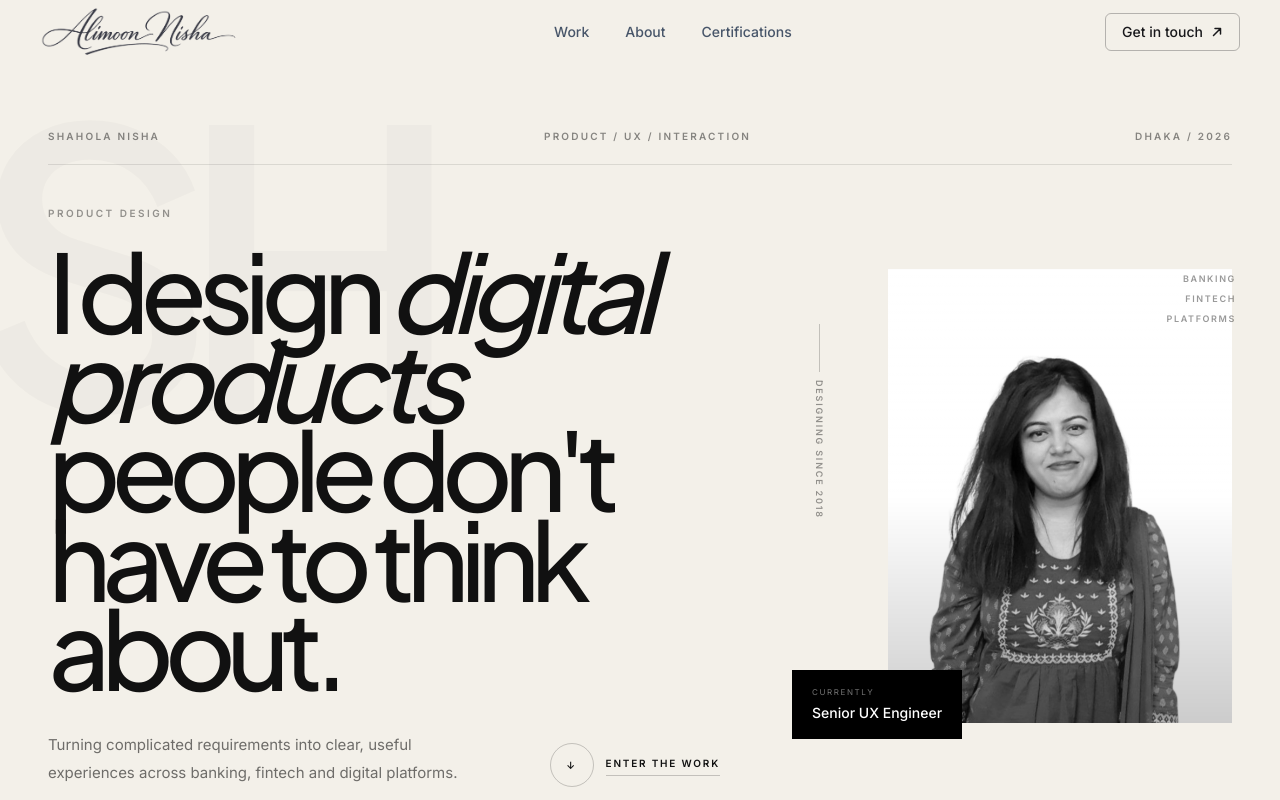
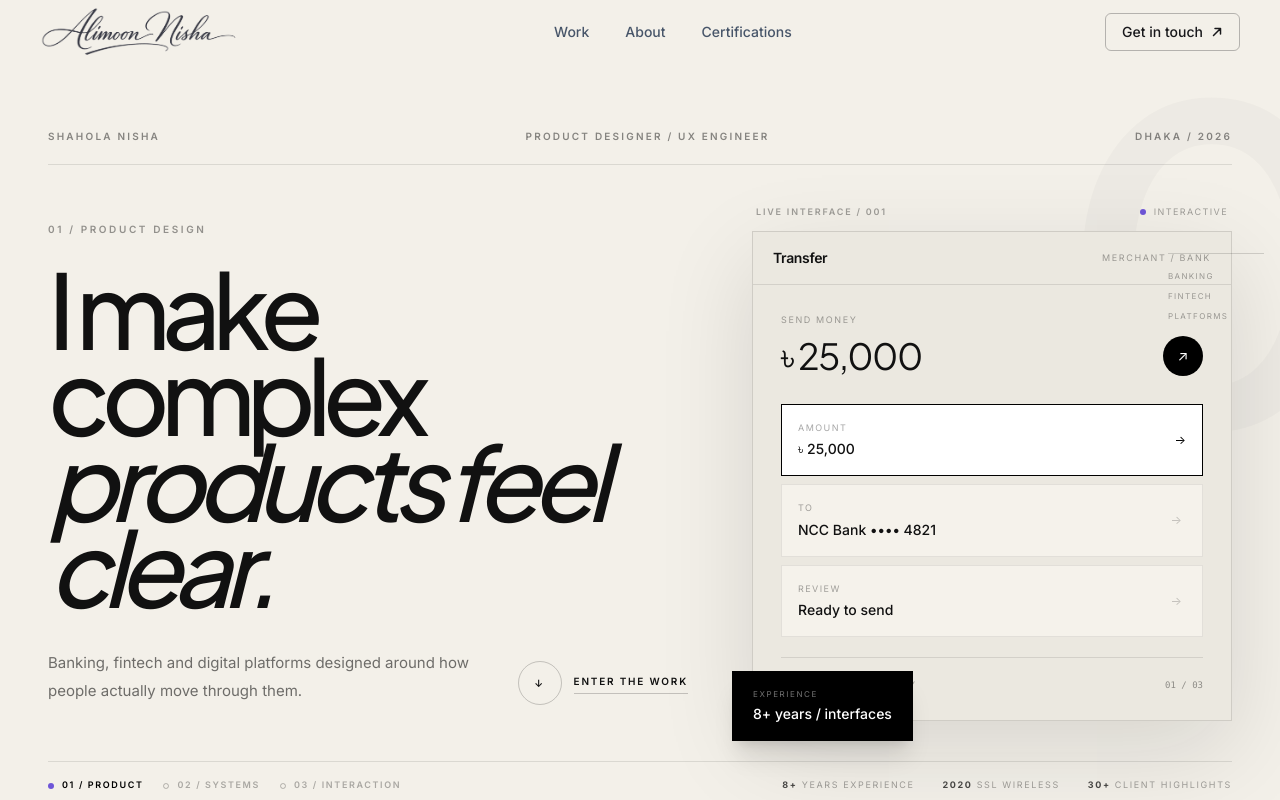
Before and after one commit to shaholaathena/shahola-nisha, a React (Vite) app: page / in a window 1280 px wide. Shown: the top 800 px of the page. Built offline with nearby package versions, Linux system fonts and the light colour scheme.

Commit message:
Rework hero as interactive product canvas

```diff
--- a/src/components/sections/Hero.jsx
+++ b/src/components/sections/Hero.jsx
@@ -1,37 +1,44 @@
 import { useRef, useState } from 'react'
 import { motion, useMotionValue, useSpring, useTransform } from 'framer-motion'
 import { stats } from '../../data/portfolio'
-import heroImg from '../../assets/hero.png'
 
 const EASE = [0.16, 1, 0.3, 1]
 
 const modes = {
   product: {
-    label: 'PRODUCT DESIGN',
-    title: <>I design <em>digital products</em> people don't have to think about.</>,
-    copy: 'Turning complicated requirements into clear, useful experiences across banking, fintech and digital platforms.',
+    label: 'PRODUCT',
+    eyebrow: '01 / PRODUCT DESIGN',
+    title: <>I make complex<br /><em>products feel clear.</em></>,
+    copy: 'Banking, fintech and digital platforms designed around how people actually move through them.',
   },
   systems: {
-    label: 'DESIGN SYSTEMS',
-    title: <>I turn <em>complex systems</em> into interfaces that scale.</>,
-    copy: 'From tokens and components to white-label products, I design for consistency without losing character.',
+    label: 'SYSTEMS',
+    eyebrow: '02 / DESIGN SYSTEMS',
+    title: <>I build systems<br /><em>that stay coherent.</em></>,
+    copy: 'Tokens, components and patterns that let multiple products grow without losing their identity.',
   },
   interaction: {
-    label: 'INTERACTION DESIGN',
-    title: <>I make <em>interfaces</em> feel natural, not decorated.</>,
-    copy: 'Motion, feedback and behavior used with purpose — so every interaction communicates something.',
+    label: 'INTERACTION',
+    eyebrow: '03 / INTERACTION DESIGN',
+    title: <>I design the<br /><em>space between screens.</em></>,
+    copy: 'Motion, feedback and behavior used to make interfaces easier to understand and nicer to use.',
   },
 }
+
+const flowItems = [
+  { label: 'Amount', value: '৳ 25,000', type: 'field' },
+  { label: 'To', value: 'NCC Bank •••• 4821', type: 'field' },
+  { label: 'Review', value: 'Ready to send', type: 'action' },
+]
 
 export default function Hero() {
   const ref = useRef(null)
   const [mode, setMode] = useState('product')
+  const [activeFlow, setActiveFlow] = useState(0)
   const pointerX = useMotionValue(0)
   const pointerY = useMotionValue(0)
-  const rotateX = useSpring(useTransform(pointerY, [-600, 600], [3, -3]), { stiffness: 120, damping: 22 })
-  const rotateY = useSpring(useTransform(pointerX, [-800, 800], [-4, 4]), { stiffness: 120, damping: 22 })
-  const imageX = useSpring(useTransform(pointerX, [-800, 800], [-10, 10]), { stiffness: 80, damping: 20 })
-  const imageY = useSpring(useTransform(pointerY, [-600, 600], [-7, 7]), { stiffness: 80, damping: 20 })
+  const objectX = useSpring(useTransform(pointerX, [-800, 800], [-14, 14]), { stiffness: 80, damping: 20 })
+  const objectY = useSpring(useTransform(pointerY, [-600, 600], [-10, 10]), { stiffness: 80, damping: 20 })
   const content = modes[mode]
 
   const handlePointerMove = (event) => {
@@ -43,20 +50,21 @@ export default function Hero() {
 
   return (
     <section ref={ref} id="hero" onPointerMove={handlePointerMove} className="relative min-h-screen overflow-hidden bg-[#f3f0e9] text-[#111]">
-      <div className="pointer-events-none absolute -left-[.08em] top-[15vh] select-none font-display text-[30vw] font-semibold leading-[.7] tracking-[-.1em] text-black/[.025]" aria-hidden="true">SH</div>
+      <div className="pointer-events-none absolute inset-0 opacity-[.035] bg-grid-subtle" />
+      <div className="pointer-events-none absolute -right-[12vw] top-[4vh] select-none font-display text-[34vw] font-semibold leading-none tracking-[-.12em] text-black/[.025]" aria-hidden="true">01</div>
 
       <div className="relative z-10 mx-auto flex min-h-screen max-w-[1700px] flex-col px-6 pb-7 pt-28 lg:px-12 lg:pt-32">
-        <div className="flex items-center justify-between border-b border-black/10 pb-5 text-[10px] font-semibold uppercase tracking-[.22em] text-black/45">
+        <header className="flex items-center justify-between border-b border-black/10 pb-5 text-[10px] font-semibold uppercase tracking-[.22em] text-black/45">
           <span>Shahola Nisha</span>
-          <span className="hidden md:block">Product / UX / Interaction</span>
+          <span className="hidden md:block">Product Designer / UX Engineer</span>
           <span>Dhaka / 2026</span>
-        </div>
+        </header>
 
-        <div className="grid flex-1 items-center gap-12 py-14 lg:grid-cols-[minmax(0,1fr)_420px] lg:gap-20 lg:py-10">
-          <div className="max-w-[1080px]">
-            <motion.p key={content.label} initial={{ opacity: 0, y: 10 }} animate={{ opacity: 1, y: 0 }} transition={{ duration: .4, ease: EASE }} className="mb-6 text-[10px] font-semibold uppercase tracking-[.25em] text-black/40">{content.label}</motion.p>
+        <div className="grid flex-1 items-center gap-14 py-14 lg:grid-cols-[minmax(0,1fr)_480px] lg:gap-16 lg:py-10">
+          <div className="max-w-[980px]">
+            <motion.p key={content.eyebrow} initial={{ opacity: 0, y: 10 }} animate={{ opacity: 1, y: 0 }} transition={{ duration: .45, ease: EASE }} className="mb-7 text-[10px] font-semibold uppercase tracking-[.26em] text-black/40">{content.eyebrow}</motion.p>
 
-            <motion.h1 key={mode} initial={{ opacity: 0, y: 24 }} animate={{ opacity: 1, y: 0 }} transition={{ duration: .65, ease: EASE }} className="font-display text-[clamp(4rem,8.5vw,9.5rem)] font-medium leading-[.82] tracking-[-.085em]">
+            <motion.h1 key={mode} initial={{ opacity: 0, y: 35 }} animate={{ opacity: 1, y: 0 }} transition={{ duration: .75, ease: EASE }} className="font-display text-[clamp(4rem,8.1vw,9rem)] font-medium leading-[.83] tracking-[-.085em]">
               {content.title}
             </motion.h1>
 
@@ -69,32 +77,62 @@ export default function Hero() {
             </div>
           </div>
 
-          <div className="relative mx-auto w-full max-w-[420px] lg:mr-4">
-            <motion.div style={{ rotateX, rotateY }} className="relative [perspective:1200px]">
-              <motion.div style={{ x: imageX, y: imageY }} className="relative ml-auto aspect-[.76] w-[82%] overflow-hidden bg-[#d8d3c8]">
-                <motion.img src={heroImg} alt="Shahola Nisha" className="h-full w-full object-cover object-center grayscale" initial={{ scale: 1.06 }} animate={{ scale: 1 }} transition={{ duration: 1.2, ease: EASE }} />
-                <div className="absolute inset-0 bg-gradient-to-t from-black/20 via-transparent to-white/10 mix-blend-multiply" />
+          <div className="relative mx-auto w-full max-w-[480px] lg:mr-2">
+            <motion.div style={{ x: objectX, y: objectY }} className="relative">
+              <div className="mb-3 flex items-end justify-between px-1">
+                <span className="text-[9px] font-semibold uppercase tracking-[.2em] text-black/35">Live interface / 001</span>
+                <span className="flex items-center gap-2 text-[9px] uppercase tracking-[.16em] text-black/35"><i className="h-1.5 w-1.5 rounded-full bg-[#6e56d8]" /> Interactive</span>
+              </div>
+
+              <motion.div layout className="relative overflow-hidden border border-black/12 bg-[#ebe8e0] shadow-[0_30px_90px_rgba(20,20,20,.12)]">
+                <div className="flex items-center justify-between border-b border-black/10 px-5 py-4">
+                  <span className="text-sm font-semibold tracking-tight">Transfer</span>
+                  <span className="text-[9px] uppercase tracking-[.18em] text-black/35">Merchant / Bank</span>
+                </div>
+
+                <div className="p-5 sm:p-7">
+                  <div className="mb-7 flex items-end justify-between">
+                    <div>
+                      <p className="mb-2 text-[9px] uppercase tracking-[.18em] text-black/35">Send money</p>
+                      <p className="font-display text-4xl tracking-[-.04em]">৳ 25,000</p>
+                    </div>
+                    <div className="flex h-10 w-10 items-center justify-center rounded-full bg-black text-white text-sm">↗</div>
+                  </div>
+
+                  <div className="space-y-2">
+                    {flowItems.map((item, index) => (
+                      <button key={item.label} onClick={() => setActiveFlow(index)} className={`group flex w-full items-center justify-between border px-4 py-4 text-left transition-all duration-300 ${activeFlow === index ? 'border-black bg-white' : 'border-black/8 bg-[#f5f2eb] hover:border-black/20'}`}>
+                        <span>
+                          <span className="block text-[9px] uppercase tracking-[.16em] text-black/35">{item.label}</span>
+                          <span className="mt-1 block text-sm font-medium">{item.value}</span>
+                        </span>
+                        <span className={`text-xs transition-transform duration-300 ${activeFlow === index ? 'translate-x-0 text-black' : '-translate-x-1 text-black/20 group-hover:translate-x-0'}`}>→</span>
+                      </button>
+                    ))}
+                  </div>
+
+                  <div className="mt-5 flex items-center justify-between border-t border-black/10 pt-5">
+                    <span className="text-[9px] uppercase tracking-[.16em] text-black/35">Designed for clarity</span>
+                    <span className="font-mono text-[9px] text-black/40">0{activeFlow + 1} / 03</span>
+                  </div>
+                </div>
               </motion.div>
 
-              <div className="absolute left-0 top-[12%] flex items-center gap-2 text-[9px] font-semibold uppercase tracking-[.2em] text-black/40 [writing-mode:vertical-rl]">
-                <span className="h-12 w-px bg-black/20" /> Designing since 2018
-              </div>
-
-              <motion.div style={{ x: useTransform(pointerX, [-800, 800], [7, -7]), y: useTransform(pointerY, [-600, 600], [-5, 5]) }} className="absolute -bottom-4 -left-5 bg-black px-5 py-4 text-white">
-                <span className="block text-[8px] uppercase tracking-[.2em] text-white/45">Currently</span>
-                <span className="mt-1 block text-sm font-medium">Senior UX Engineer</span>
+              <motion.div animate={{ y: [0, -6, 0] }} transition={{ duration: 4, repeat: Infinity, ease: 'easeInOut' }} className="absolute -bottom-5 -left-5 border border-black/10 bg-black px-5 py-4 text-white shadow-xl">
+                <span className="block text-[8px] uppercase tracking-[.2em] text-white/45">Experience</span>
+                <span className="mt-1 block text-sm font-medium">8+ years / interfaces</span>
               </motion.div>
 
-              <div className="absolute -right-1 top-0 text-right text-[9px] font-semibold uppercase leading-5 tracking-[.18em] text-black/40">Banking<br />Fintech<br />Platforms</div>
+              <div className="absolute -right-8 top-12 hidden w-24 border-t border-black/15 pt-3 text-[8px] uppercase leading-5 tracking-[.17em] text-black/35 sm:block">Banking<br />Fintech<br />Platforms</div>
             </motion.div>
           </div>
         </div>
 
         <div className="flex flex-col gap-5 border-t border-black/10 pt-4 lg:flex-row lg:items-center lg:justify-between">
-          <div className="flex items-center gap-5">
+          <div className="flex flex-wrap items-center gap-5">
             {Object.entries(modes).map(([key, item], index) => (
               <button key={key} onClick={() => setMode(key)} className={`flex items-center gap-2 text-[9px] font-semibold uppercase tracking-[.18em] transition-colors ${mode === key ? 'text-black' : 'text-black/30 hover:text-black/70'}`}>
-                <span className={`h-1.5 w-1.5 rounded-full ${mode === key ? 'bg-black' : 'bg-transparent border border-black/25'}`} />
+                <span className={`h-1.5 w-1.5 rounded-full ${mode === key ? 'bg-[#6e56d8]' : 'border border-black/25'}`} />
                 0{index + 1} / {item.label}
               </button>
             ))}
```
